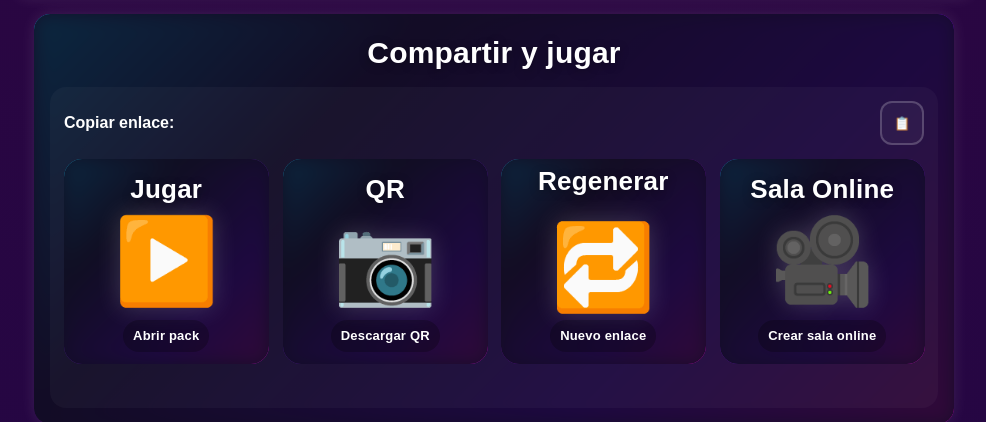
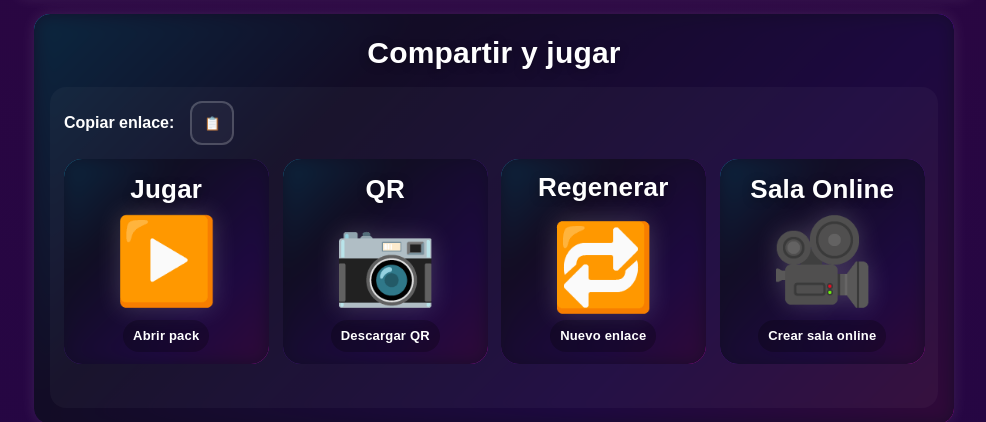
Before and after one commit to jltamayo2018/tfg-verdad-reto, a Django app: page /packs/25/ in a window 1280 px wide. Shown: the part 1213-1635 px from the top of the page, without its empty margins (146-1132 px from the left). Run offline with Django 5.2, Linux system fonts and the light colour scheme; a user stored in the database is signed in; data comes from the database, SQL or seed files in the repository; data that the repository does not hold is empty; parts of the project's set-up code (start-up, migrations or seed data) failed here and were passed over.

Commit message:
fix regenerar 3

```diff
--- a/static/css/style.css
+++ b/static/css/style.css
@@ -1141,6 +1141,18 @@ nav{ line-height: 1; }
   border-radius: 12px;
 }
 
+/* Copiar enlace: texto + icono juntos */
+.pack-share__copy-group{
+  display: inline-flex;
+  align-items: center;
+  gap: 10px;
+}
+
+/* La fila ya no separa elementos */
+.pack-share__row{
+  justify-content: flex-start;
+}
+
 /* En móvil, que no se “apriete” la fila */
 @media (max-width: 520px){
   .pack-share__row{
@@ -1347,7 +1359,7 @@ nav{ line-height: 1; }
 /* 🔒 TÍTULO ANCLADO ARRIBA */
 .pack-share-card--regen .pack-share-card__head--regen{
   position: absolute;
-  top: 14px;
+  top: 20px;
   left: 14px;
   right: 14px;
   margin: 0 !important;
--- a/verdadoreto_app/templates/pack_detail.html
+++ b/verdadoreto_app/templates/pack_detail.html
@@ -178,11 +178,11 @@
 
     <div class="pack-share__panel">
       <div class="pack-share__row">
-        <p class="pack-share__lead">
-          <strong>Copiar enlace:</strong>
-        </p>
+        <div class="pack-share__copy-group">
+          <p class="pack-share__lead">
+            <strong>Copiar enlace:</strong>
+          </p>
 
-        <div class="pack-share__copy">
           <button type="button"
             class="icon-btn pack-share__copybtn"
             id="copy-pack-link"
@@ -193,6 +193,7 @@
           </button>
         </div>
       </div>
+
 
       <!-- 4 tarjetas -->
       <section class="pack-share-grid" aria-label="Acciones para jugar y compartir">
```
